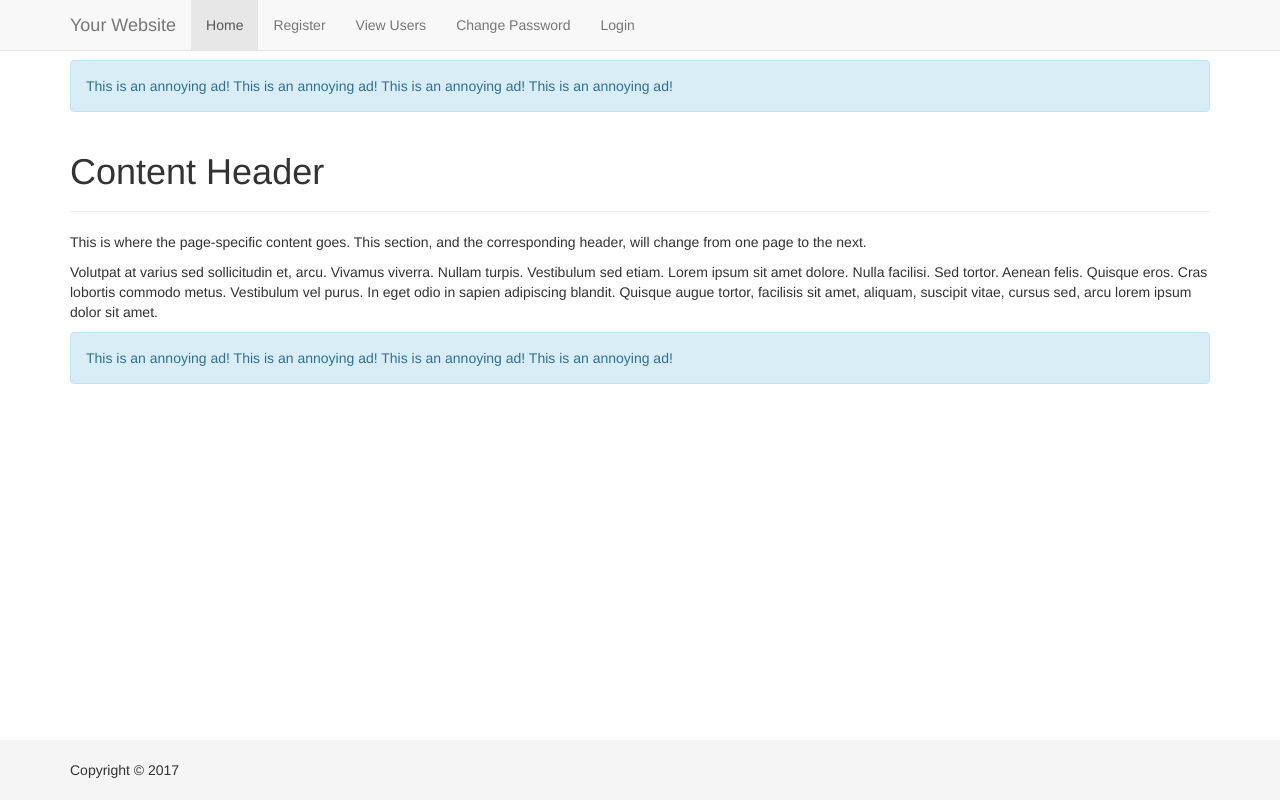
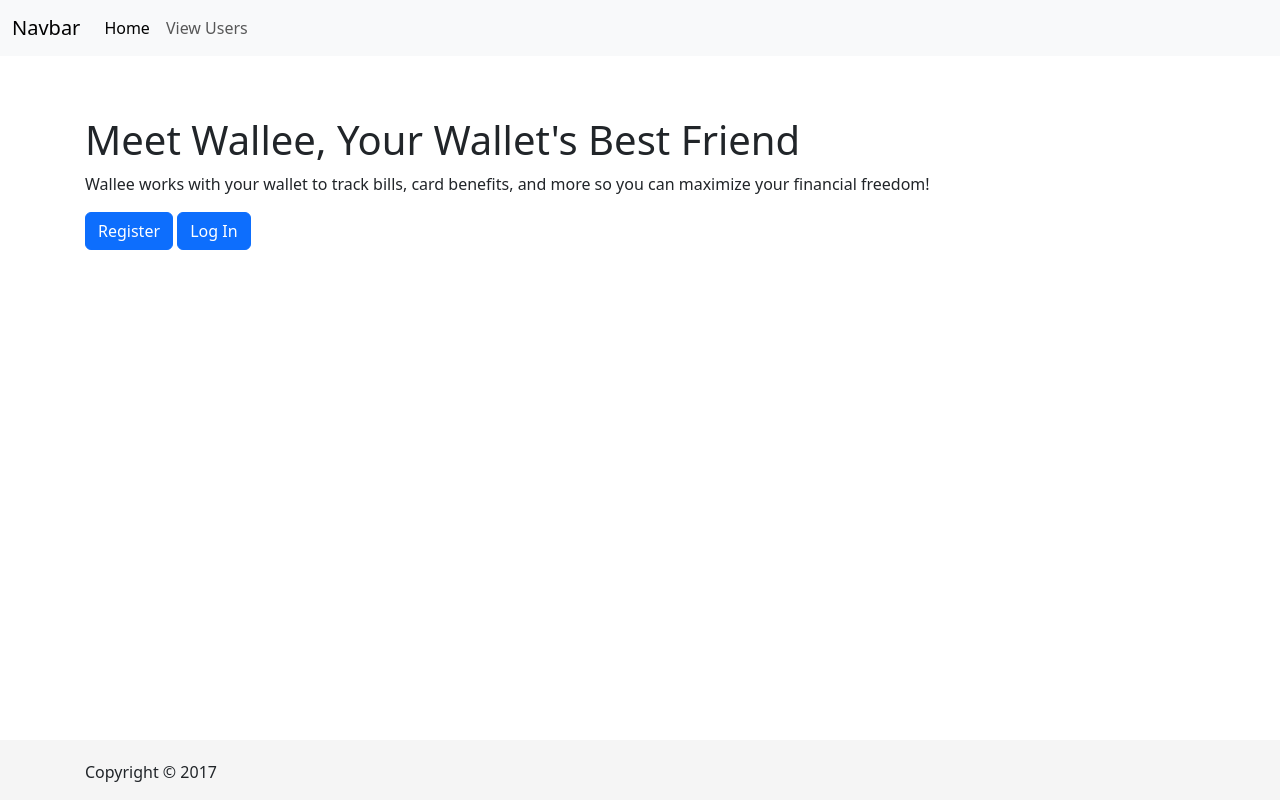
Before and after one commit to colbychaskell/Wallee, a PHP site: page / in a window 1280 px wide. Run offline with PHP 8.4, Linux system fonts and the light colour scheme.

Commit message:
Wallee Index Page

```diff
--- a/includes/header.html
+++ b/includes/header.html
@@ -5,21 +5,39 @@
 	<meta http-equiv="X-UA-Compatible" content="IE=edge">
 	<meta name="viewport" content="width=device-width, initial-scale=1">
 	<title><?php echo $page_title; ?></title>
-<link rel="stylesheet" href="https://maxcdn.bootstrapcdn.com/bootstrap/3.3.7/css/bootstrap.min.css" integrity="sha384-BVYiiSIFeK1dGmJRAkycuHAHRg32OmUcww7on3RYdg4Va+PmSTsz/K68vbdEjh4u" crossorigin="anonymous">
+	<link href="https://cdn.jsdelivr.net/npm/bootstrap@5.3.0-alpha1/dist/css/bootstrap.min.css" rel="stylesheet" integrity="sha384-GLhlTQ8iRABdZLl6O3oVMWSktQOp6b7In1Zl3/Jr59b6EGGoI1aFkw7cmDA6j6gD" crossorigin="anonymous">
 	<link href="css/sticky-footer-navbar.css" rel="stylesheet">
 </head>
 <body>
-<nav class="navbar navbar-default navbar-fixed-top">
-	<div class="container">
-		<div class="navbar-header"><a class="navbar-brand" href="#">Your Website</a></div>
+	<nav class="navbar navbar-expand-sm bg-body-tertiary">
+	<div class="container-fluid">
+		<a class="navbar-brand" href="#">Navbar</a>
+		<button class="navbar-toggler" type="button" data-bs-toggle="collapse" data-bs-target="#navbarNav" aria-controls="navbarNav" aria-expanded="false" aria-label="Toggle navigation">
+		<span class="navbar-toggler-icon"></span>
+		</button>
+		<div class="collapse navbar-collapse" id="navbarNav">
+		<ul class="navbar-nav">
+			<li class="nav-item">
+			<a class="nav-link active" aria-current="page" href="index.php">Home</a>
+			</li>
+			<li class="nav-item">
+			<a class="nav-link" href="view_users.php">View Users</a>
+			</li>
+		</ul>
+		</div>
+	</div>
+	</nav>
+<!-- <nav class="navbar navbar-default navbar-fixed-top">
+	<div class="container-fluid">
+		<a class="navbar-brand" href="#">Wallee</a>
 		<div id="navbar" class="collapse navbar-collapse">
-		<ul class="nav navbar-nav">
-			<li class="active"><a href="index.php">Home</a></li>
-			<li><a href="register.php">Register</a></li>
-			<li><a href="view_users.php">View Users</a></li>
-			<li><a href="password.php">Change Password</a></li>
-			<li><?php
-				if ( (isset($_COOKIE['user_id'])) && (basename($_SERVER['PHP_SELF']) != 'logout.php') ) {
+			<ul class="navbar-nav me-auto mb-2 mb-lg-0">
+				<li class="nav-item"><a class="nav-link active"href="index.php">Home</a></li>
+				<li class="nav-item"><a href="register.php">Register</a></li>
+				<li class="nav-item"><a href="view_users.php">View Users</a></li>
+				<li class="nav-item"><a href="password.php">Change Password</a></li>
+				<li class="nav-item"><?php
+					if (isset($_SESSION['user_id'])) {
 						echo '<a href="logout.php">Logout</a>';
 					} else {
 						echo '<a href="login.php">Login</a>';
@@ -28,6 +46,6 @@
 			</ul>
 		</div>
 	</div>
-</nav>
+</nav> -->
 <div class="container">
 <!-- Script 9.1 - header.html -->
--- a/index.php
+++ b/index.php
@@ -10,17 +10,21 @@ $page_title = 'Welcome to this Site!';
 include('includes/header.html');
 
 // Call the function:
-create_ad();
+// create_ad();
 ?>
 
-<div class="page-header"><h1>Content Header</h1></div>
-<p>This is where the page-specific content goes. This section, and the corresponding header, will change from one page to the next.</p>
+<div class="page-header"><h1>Meet Wallee, Your Wallet's Best Friend</h1></div>
+<p>Wallee works with your wallet to track bills, card benefits, and more so you can maximize your
+  financial freedom!</p>
+</p>
 
-<p>Volutpat at varius sed sollicitudin et, arcu. Vivamus viverra. Nullam turpis. Vestibulum sed etiam. Lorem ipsum sit amet dolore. Nulla facilisi. Sed tortor. Aenean felis. Quisque eros. Cras lobortis commodo metus. Vestibulum vel purus. In eget odio in sapien adipiscing blandit. Quisque augue tortor, facilisis sit amet, aliquam, suscipit vitae, cursus sed, arcu lorem ipsum dolor sit amet.</p>
+<a href="register.php" class="btn btn-primary">Register</a>
+<a href="login.php" class="btn btn-primary">Log In</a>
+
 
 <?php
 // Call the function again:
-create_ad();
+// create_ad();
 
 include('includes/footer.html');
 ?>
--- a/loggedin.php
+++ b/loggedin.php
@@ -1,6 +1,7 @@
 <?php
+session_start();
 
-if (!isset($_COOKIE['user_id'])) {
+if (!isset($_SESSION['user_id'])) {
     require('includes/login_functions.inc.php');
     redirect_user();
 }
@@ -10,7 +11,7 @@ include('includes/header.html');
 
 echo "<h1>Logged In!</h1>
 <p>You are now logged in,
-{$_COOKIE['first_name']}!</p>
+{$_SESSION['first_name']}!</p>
 <p><a href=\"logout.php\">Logout</a></p>";
 
 include('includes/footer.html');
--- a/register.php
+++ b/register.php
@@ -43,7 +43,7 @@ if ($_SERVER['REQUEST_METHOD'] == 'POST') {
 		if ($_POST['pass1'] != $_POST['pass2']) {
 			$errors[] = 'Your passwords did not match.';
 		} else {
-			$p = mysqli_real_escape_string($dbc, trim($_POST['pass1']));
+			$p = password_hash(trim($_POST['pass1']), PASSWORD_DEFAULT);
 		}
 	} else {
 		$errors[] = 'You forgot to enter your password.';
@@ -52,7 +52,7 @@ if ($_SERVER['REQUEST_METHOD'] == 'POST') {
 	if (empty($errors)) { // If everything's OK.
 
 		// Make the query:
-		$q = "INSERT INTO users (first_name, last_name, email, pass, registration_date) VALUES ('$fn', '$ln', '$e', SHA2('$p', 512), NOW() )";
+		$q = "INSERT INTO users (first_name, last_name, email, pass, registration_date) VALUES ('$fn', '$ln', '$e', '$p', NOW() )";
 		$r = @mysqli_query($dbc, $q); // Run the query.
 		if ($r) { // If it ran OK.
 
```
Also changed, not shown: includes/login_functions.inc.php (+10 -4 lines), login.php (+7 -2 lines), logout.php (+8 -5 lines). Lines whose indentation alone changed are shown as unchanged.
